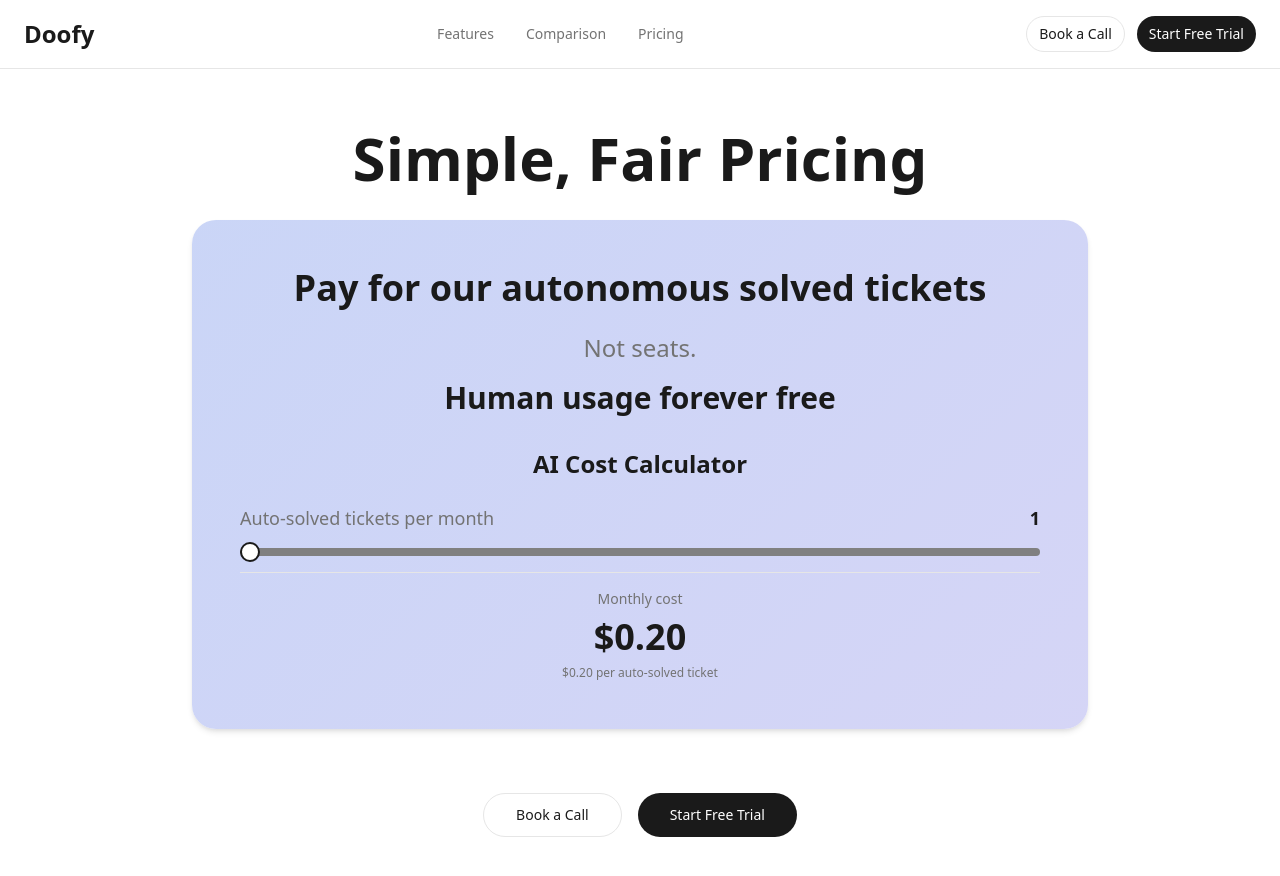
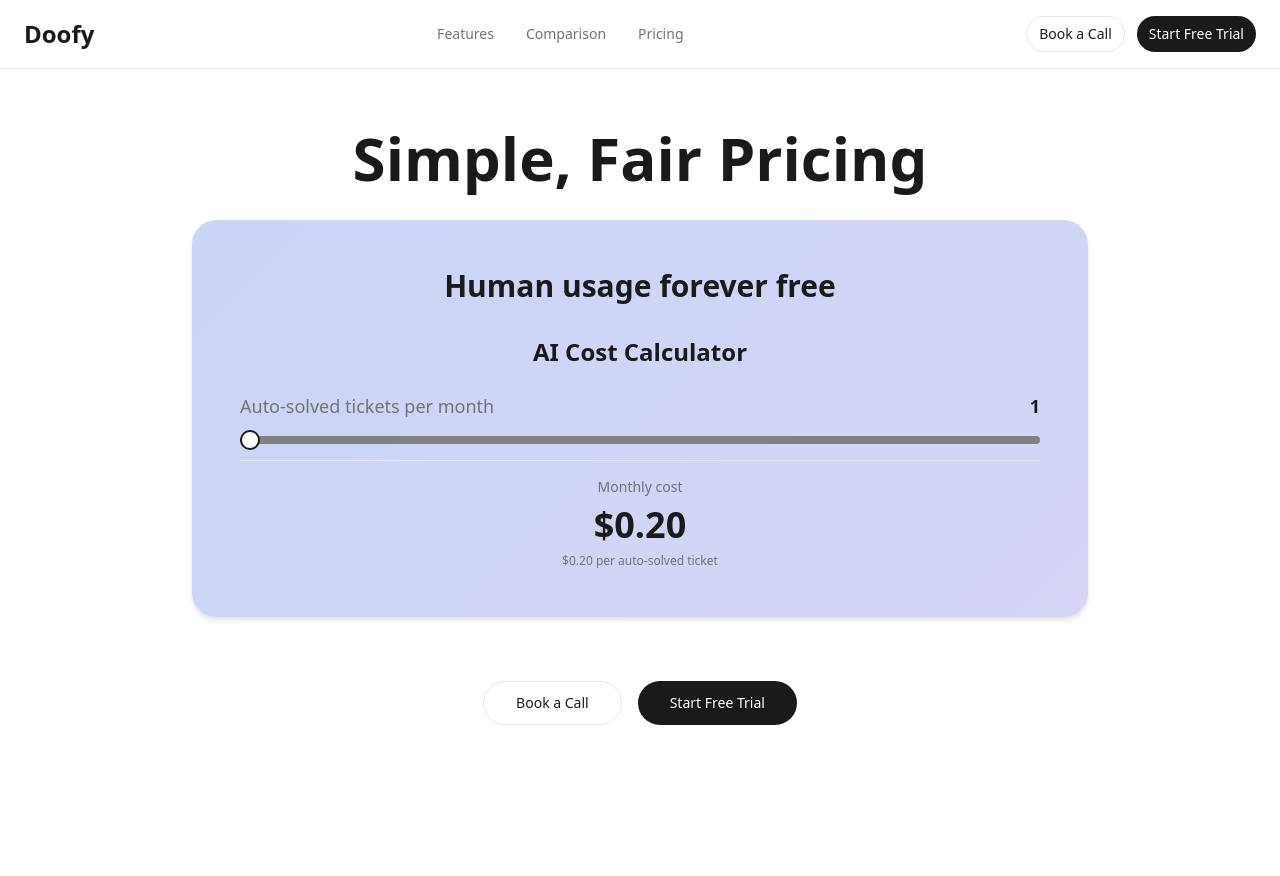
Before and after one commit to sibi-narendran/zendesk-alternative, a React (Vite) app: page /pricing in a window 1280 px wide. Shown: the top 876 px of the page. After the commit the page ends 805 px from the top, so only its background shows below. Built offline with nearby package versions, Linux system fonts and the light colour scheme; the HTML template or start-up script is replaced by a standard one.

Commit message:
Remove pricing text

```diff
--- a/src/pages/Pricing.tsx
+++ b/src/pages/Pricing.tsx
@@ -30,12 +30,6 @@ const Pricing = () => {
           </h1>
           <div className="bg-gradient-accent rounded-3xl p-12 shadow-soft space-y-8">
             <div>
-              <h2 className="text-3xl md:text-4xl font-bold text-foreground mb-6">
-                Pay for our autonomous solved tickets
-              </h2>
-              <p className="text-xl md:text-2xl text-muted-foreground mb-4">
-                Not seats.
-              </p>
               <p className="text-2xl md:text-3xl font-bold text-primary">
                 Human usage forever free
               </p>
```
